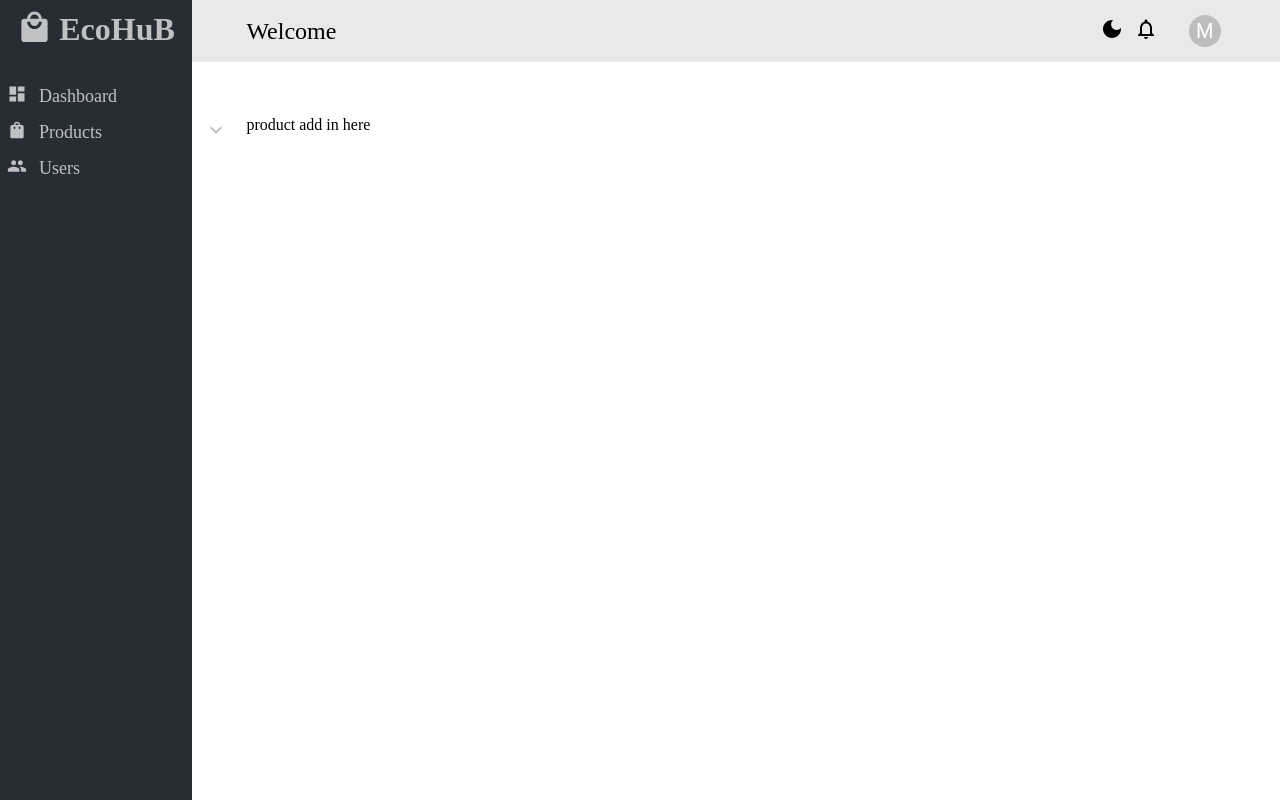
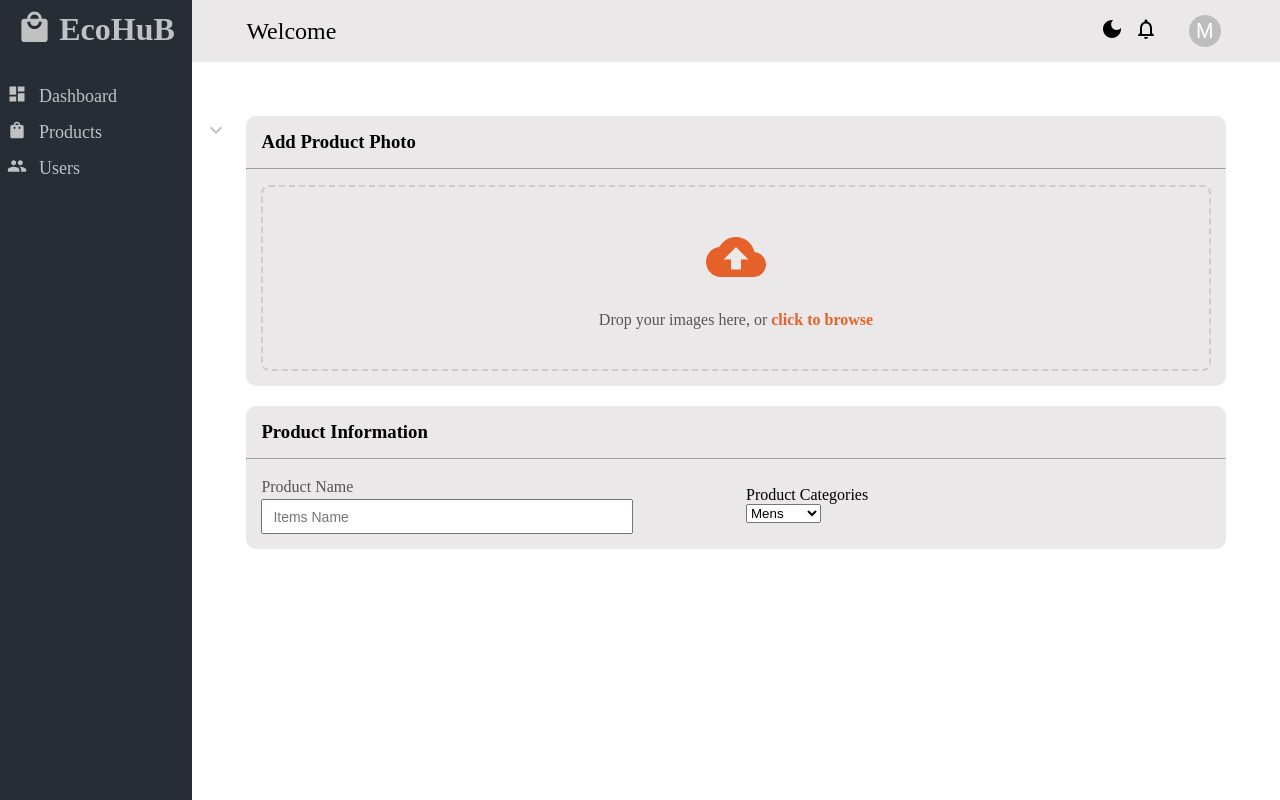
Before and after one commit to haqueaminul10/Ecommerce-Admin, a React (Vite) app: page /products/add in a window 1280 px wide. Built offline with nearby package versions, Linux system fonts and the light colour scheme.

Commit message:
product add going on

```diff
--- a/src/Components/pages/product/addProduct.jsx
+++ b/src/Components/pages/product/addProduct.jsx
@@ -1,5 +1,57 @@
+import '../../styles/addProduct.css';
+import CloudUploadIcon from '@mui/icons-material/CloudUpload';
 const AddProduct = () => {
-  return <div>product add in here</div>;
+  return (
+    <div className='addproductContainer'>
+      <div className='productImageSection'>
+        <h3 className='productPhotoTitle'>Add Product Photo</h3>
+
+        <hr />
+        <section className='drag-area-container'>
+          <div className='drag-area'>
+            <div className='icon'>
+              <CloudUploadIcon
+                sx={{ color: '#e6612a', fontSize: '60px' }}
+                className='select'
+              />
+            </div>
+            <div className='text'>
+              <span className='select'>Drop your images here, or </span>
+              <span className='select mark'> click to browse</span>
+              <input type='file' multiple className='file' />
+            </div>
+          </div>
+        </section>
+      </div>
+
+      <div className='productInfoSection'>
+        <h3 className='productInfoTitle'>Product Information</h3>
+        <hr />
+
+        <section className='productInfoForm'>
+          <div className='formRow'>
+            <div className='input-div'>
+              <p className='input-label'>Product Name</p>
+              <input
+                type='text'
+                placeholder='Items Name'
+                className='addProductInput'
+              />
+            </div>
+            <div className='input-div'>
+              <p>Product Categories</p>
+              <label htmlFor='categories'></label>
+              <select name='categories' id='categories'>
+                <option value='mens'>Mens</option>
+                <option value='womens'>Womens</option>
+                <option value='child'>Children</option>
+              </select>
+            </div>
+          </div>
+        </section>
+      </div>
+    </div>
+  );
 };
 
 export default AddProduct;
--- /dev/null
+++ b/src/Components/styles/addProduct.css
@@ -0,0 +1,86 @@
+/* .addproductContainer {
+} */
+.productImageSection,
+.productInfoSection {
+  background-color: #eae8e8;
+  border-radius: 10px;
+  margin-bottom: 20px;
+}
+.productPhotoTitle,
+.productInfoTitle {
+  padding: 15px;
+}
+.drag-area-container {
+  padding: 15px;
+}
+.drag-area {
+  border: 2px dashed #ccc;
+  border-radius: 8px;
+  padding: 40px 0;
+  text-align: center;
+  transition: all 0.3s ease;
+  cursor: pointer;
+  display: flex;
+  flex-direction: column;
+  justify-content: center;
+  align-items: center;
+}
+
+.drag-area:hover {
+  background-color: #f0f0f0;
+  border-color: #e6612a;
+}
+
+.icon {
+  margin-bottom: 20px;
+}
+
+.text {
+  display: inline-block;
+  font-size: 16px;
+  font-weight: 400;
+  color: #555;
+}
+
+.select {
+  font-size: 16px;
+  color: #555;
+}
+
+.mark {
+  color: #e6612a;
+  cursor: pointer;
+  font-weight: 600;
+}
+
+.file {
+  display: none;
+}
+
+.drag-area:focus {
+  outline: 2px solid #e6612a;
+}
+.productInfoForm {
+  padding: 15px;
+}
+.formRow {
+  display: flex;
+  align-items: center;
+  justify-content: space-between;
+  gap: 20px;
+}
+.input-div {
+  width: 100%;
+}
+.input-label {
+  color: #555;
+  margin: 3px 0;
+  font-size: 16px;
+}
+
+.addProductInput {
+  width: 80%;
+  height: 35px;
+  font-size: 14px;
+  padding: 10px;
+}
```
